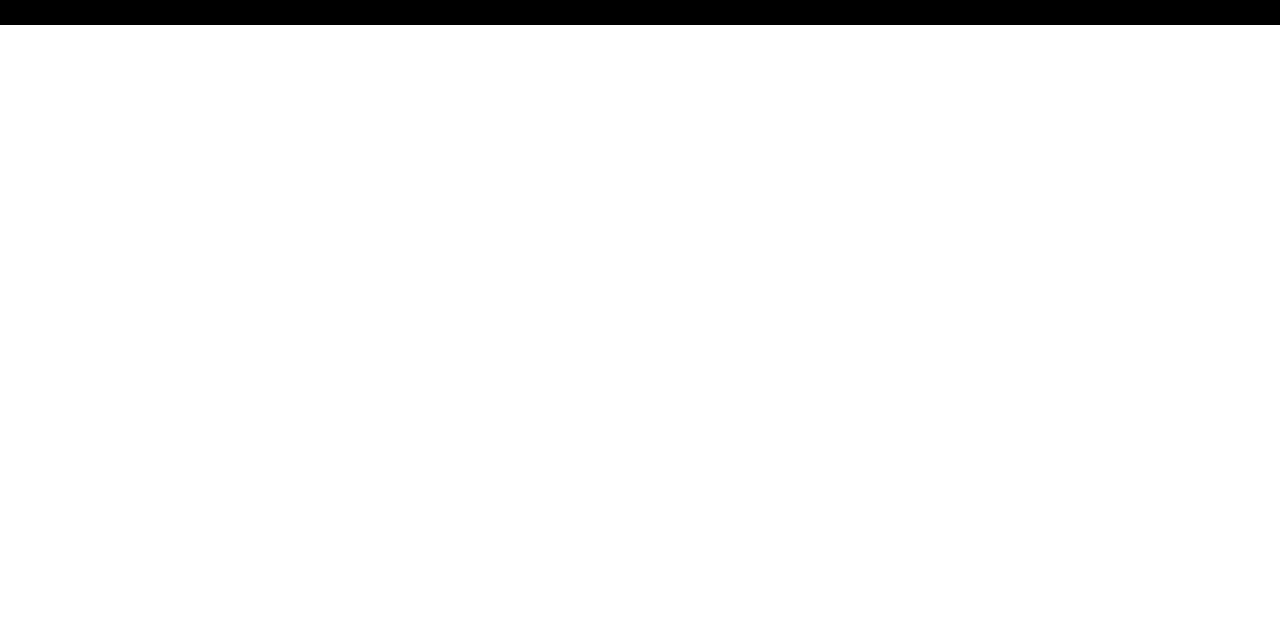
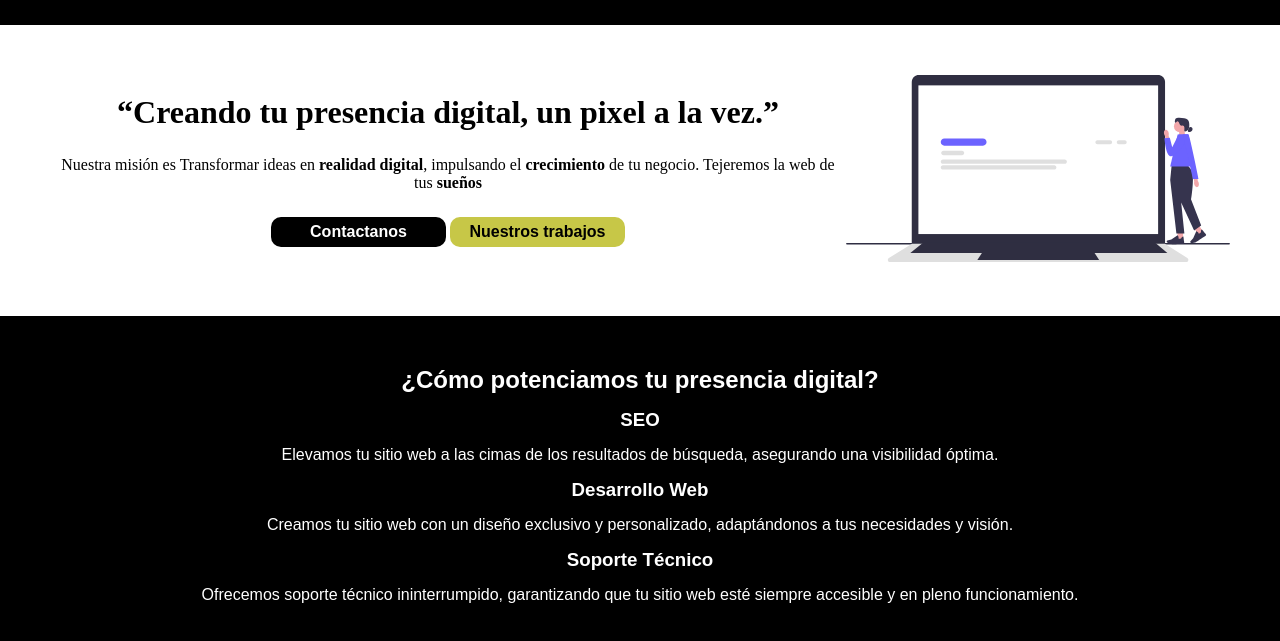
Before and after one commit to MartinBarea27/LandingParaNucba, a plain HTML site: page index.html in a window 1280 px wide. Shown: the part 175-816 px from the top of the page. Drawn offline with Linux system fonts and the light colour scheme.

Commit message:
Agregado Hero y About

```diff
--- a/index.html
+++ b/index.html
@@ -19,8 +19,30 @@
                 <li><a href="#">Contacto</a></li>
                 <img class="informacion" src="./assets/informacion.png" alt="Icono de informacion">
             </ul>
-
         </div>
     </nav>
+    <main class="container">
+        <div class="container-info">
+            <h1 class="container-title">“Creando tu presencia digital, un pixel a la vez.”</h1>
+            <p> Nuestra misión es Transformar ideas en <b>realidad digital</b>, impulsando el <b>crecimiento</b> de tu negocio. Tejeremos la web de tus <b>sueños</b></p>
+                <div class="container-buttons">
+                    <button class="contact-button">Contactanos</button>
+                    <button class="contact-button works-button">Nuestros trabajos</button>
+                </div>
+        </div>
+        <div>
+            <img class="container-img" src="./assets/webImg.svg" alt="">
+        </div>
+    </main>
+    <section class="section-container">
+
+        <h2 class="section-title">¿Cómo potenciamos tu presencia digital?</h2>
+        <h3 class="section-title">SEO</h3>
+        <span>Elevamos tu sitio web a las cimas de los resultados de búsqueda, asegurando una visibilidad óptima.</span>
+        <h3 class="section-title">Desarrollo Web</h3>
+        <span>Creamos tu sitio web con un diseño exclusivo y personalizado, adaptándonos a tus necesidades y visión.</span>
+        <h3 class="section-title">Soporte Técnico</h3>
+        <span>Ofrecemos soporte técnico ininterrumpido, garantizando que tu sitio web esté siempre accesible y en pleno funcionamiento.</span>
+    </section>
 </body>
 </html>
--- a/style.css
+++ b/style.css
@@ -3,6 +3,8 @@
     padding: 0;
     box-sizing: border-box;
 }
+
+/* NAV */
 
 nav{
     display: flex;
@@ -38,3 +40,60 @@ ul li a{
     height: 40px;
     margin: 20px;
 }
+
+/* BODY */
+
+.container{
+    display: flex;
+    padding: 50px;
+    justify-content: space-around;
+    align-items: center;
+    text-align: center;
+}
+
+.container-info{
+    display: flex;
+    flex-direction: column;
+    gap: 25px;
+}
+
+.contact-button{
+    width: 175px;
+    height: 30px;
+    border-radius: 10px;
+    background-color: #000;
+    color: #fff;
+    font-size: medium;
+    font-weight: bold;
+    border: none;
+    cursor: pointer;
+}
+
+.works-button{
+    color: black;
+    background-color: rgb(199, 199, 71);
+}
+
+
+.container-img{
+    width: 30vw;
+    height: auto;
+}
+
+/* SECTION */
+
+.section-title{
+    display: flex;
+    justify-content: center;
+}
+
+.section-container{
+    display: flex;
+    flex-direction: column;
+    text-align: center;
+    gap: 15px;
+    padding: 50px;
+    background-color: #000;
+    color: #fff;
+    font-family: 'Poppins', sans-serif;
+}
```
Also changed, not shown: assets/webImg.svg (added).
